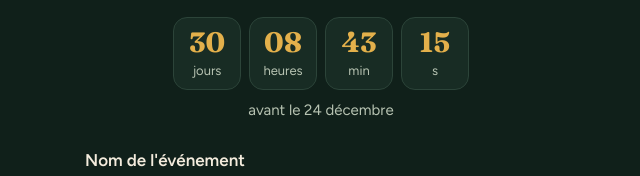
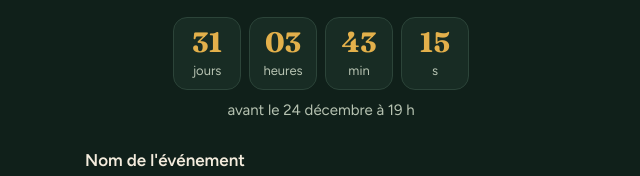
Before and after one commit to JohnWish01/secret-santa, a plain HTML site: page index.html in a window 1280 px wide. Shown: the part 204-380 px from the top of the page, 319-959 px from the left. Drawn offline with Linux system fonts and the light colour scheme.

Commit message:
Compte à rebours réglé sur le 24 décembre à 19 h

```diff
--- a/index.html
+++ b/index.html
@@ -316,7 +316,7 @@ function linkFor(title, names, pair) {
 }
 
 /* ---------- Compte à rebours jusqu'au 24 décembre 2026 ---------- */
-const EVENT = new Date(2026, 11, 24);   // 24 décembre 2026, 0 h, heure du téléphone
+const EVENT = new Date(2026, 11, 24, 19); // 24 décembre 2026, 19 h, heure du téléphone
 const EVENT_END = new Date(2026, 11, 25);
 const plural = (n, word) => `${word}${n > 1 ? 's' : ''}`;
 let countdownTimer;
@@ -341,8 +341,8 @@ function tickCountdown() {
   const box = $('countdown'), now = new Date();
   if (now >= EVENT_END) { box.hidden = true; clearInterval(countdownTimer); return; }
   if (now >= EVENT) {
-    box.innerHTML = '<p class="today">C\'est le grand jour !</p>';
-    box.setAttribute('aria-label', "C'est le grand jour");
+    box.innerHTML = '<p class="today">C\'est l\'heure des cadeaux !</p>';
+    box.setAttribute('aria-label', "C'est l'heure des cadeaux");
     return;
   }
   let s = Math.floor((EVENT - now) / 1000);
@@ -353,13 +353,13 @@ function tickCountdown() {
   if (!box.querySelector('.units')) {
     box.innerHTML = '<div class="units" aria-hidden="true">' +
       units.map(() => '<div class="unit"><span class="num"></span><span class="lbl"></span></div>').join('') +
-      '</div><p class="caption">avant le 24 décembre</p>';
+      '</div><p class="caption">avant le 24 décembre à 19 h</p>';
   }
   box.querySelectorAll('.unit').forEach((el, i) => {
     el.firstChild.textContent = i ? String(units[i][0]).padStart(2, '0') : units[i][0];
     el.lastChild.textContent = units[i][1];
   });
-  box.setAttribute('aria-label', `Plus que ${d} ${plural(d, 'jour')} et ${h} ${plural(h, 'heure')} avant le 24 décembre`);
+  box.setAttribute('aria-label', `Plus que ${d} ${plural(d, 'jour')} et ${h} ${plural(h, 'heure')} avant le 24 décembre à 19 h`);
 }
 
 /* ---------- Entrée d'un écran en cascade ---------- */
```
